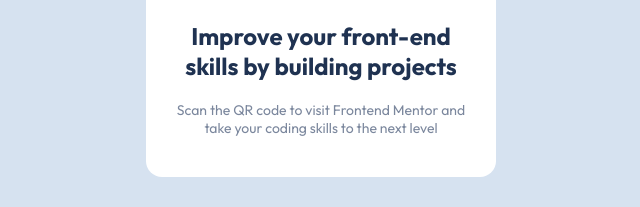
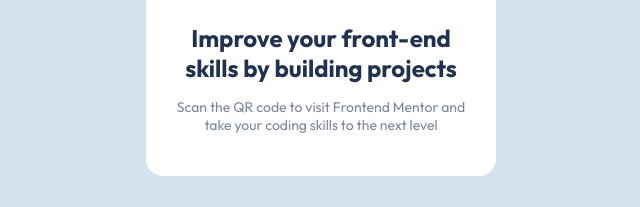
Before and after one commit to MatthewAraujo/QrCode, a plain HTML site: page qr-code-component-main/index.html in a window 1280 px wide. Shown: the part 461-668 px from the top of the page, 319-959 px from the left. Drawn offline with Linux system fonts and the light colour scheme.

Commit message:
mudanças

```diff
--- a/qr-code-component-main/css/style.css
+++ b/qr-code-component-main/css/style.css
@@ -4,36 +4,36 @@
     padding: 0;
 }
 body{
-
+    background-color: hsl(212, 45%, 89%);
     font-family: 'Outfit', sans-serif;
-    background-color: hsl(212, 45%, 89%);
+    justify-content: center;
     display: flex;
-    justify-content: center;
     align-items: center;
-    margin-top: 10%;
 }
 .container{
     max-width: 350px;
+    margin-top: 10%;
 }
 .card img{
     width: 100%;
     height: 100%;
-    object-fit: cover;
     border-radius: 15px;
 }
 .card{
-    background-color: #fff;
+    text-align: center;
+    background-color: white;
+    border-radius: 17px;
     padding: 20px;
-    border-radius: 16px;
-    text-align: center;
+
+}
+.card-content{
+    padding: 22px 10px;
+}
+h2{
+    padding-bottom: 15px;
+    color:  hsl(218, 44%, 22%)
 }
 p{
+    color:  hsl(220, 15%, 55%);
     font-size: 14px;
-    color: hsl(220, 15%, 55%);
-    padding-bottom: 20px;
 }
-h2{
-    padding-top: 20px;
-    padding-bottom: 20px;
-    color: hsl(218, 44%, 22%)
-}
```
